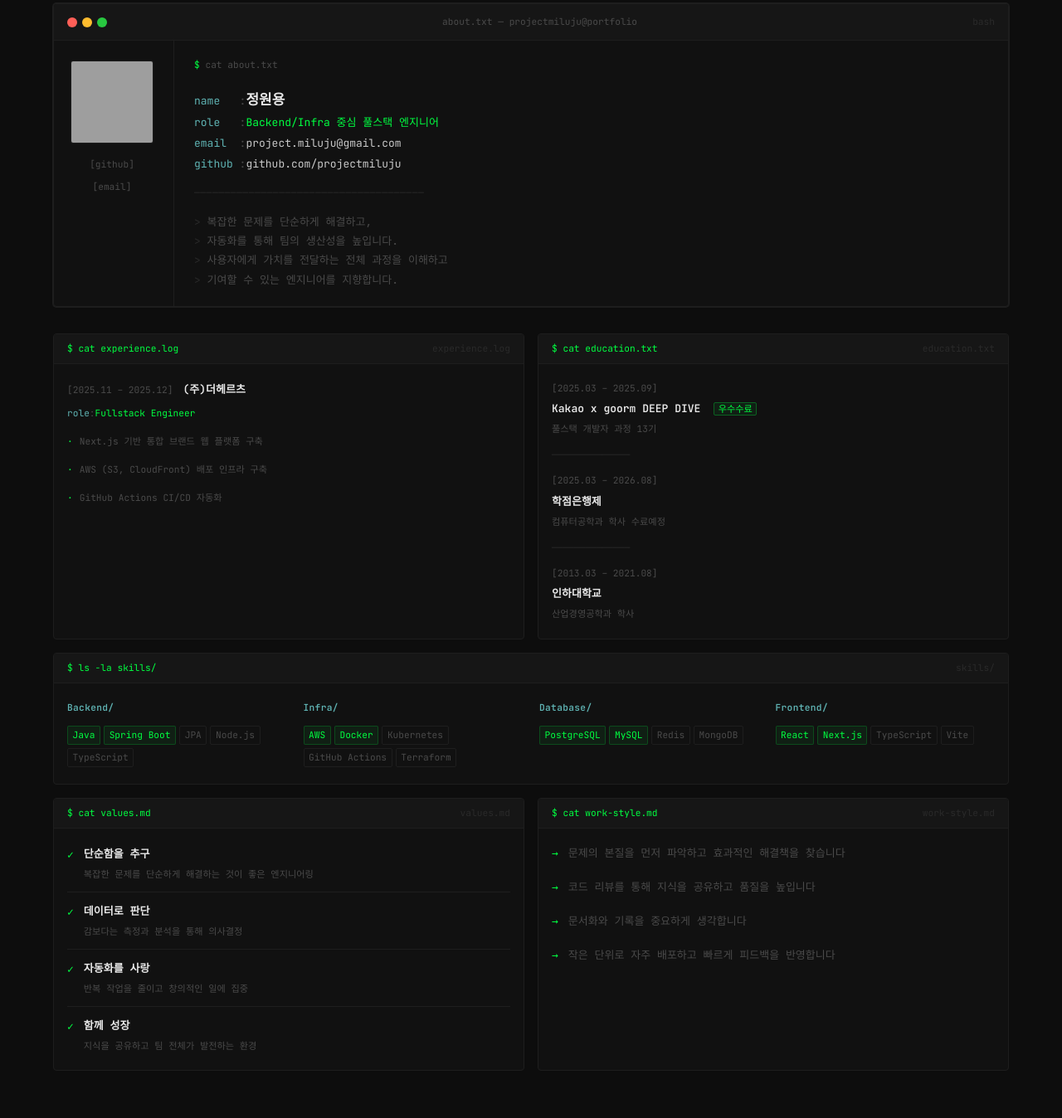
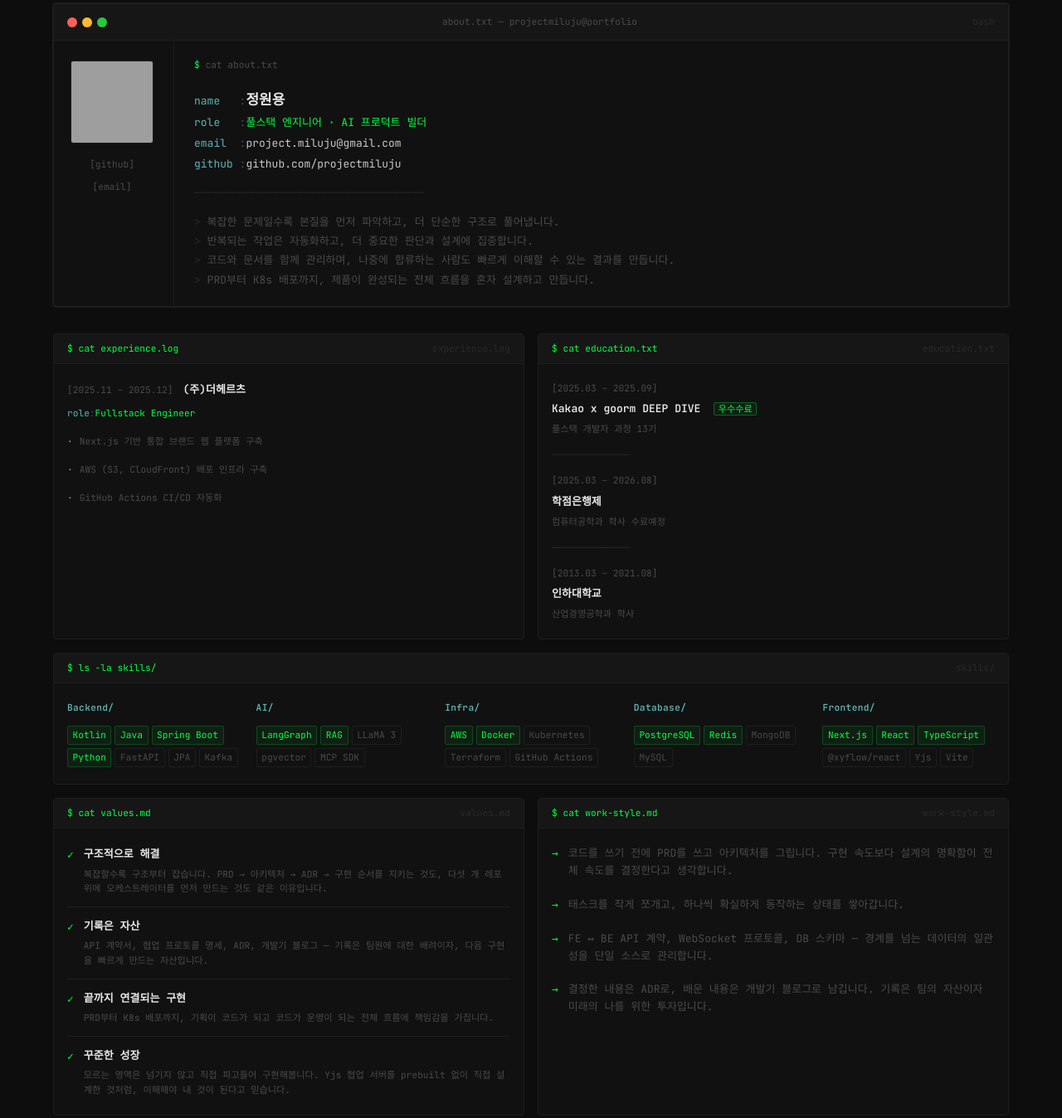
Before and after one commit to projectmiluju/projectmiluju.github.io, an Astro site: page /about in a window 1280 px wide. Shown: the part 140-1488 px from the top of the page at 83% size. Built offline with nearby package versions, Linux system fonts and the light colour scheme; Astro itself is replaced by a stand-in of ours; grey boxes are pictures that could not be loaded.

Commit message:
프로필 페이지 업데이트: 소개 및 기술 스택 개선, 자동화 및 기록의 중요성 강조

```diff
--- a/src/pages/about.astro
+++ b/src/pages/about.astro
@@ -5,7 +5,7 @@ import { siteConfig } from '../config/site';
 
 <BaseLayout
   title="About"
-  description="백엔드/인프라 중심의 풀스택 엔지니어. 신뢰성, 성능, 자동화를 추구합니다."
+  description="백엔드/인프라에 뿌리를 두고, AI 통합부터 프론트엔드까지 혼자 설계하는 풀스택 엔지니어."
 >
   <div class="about-page">
     <div class="container">
@@ -60,7 +60,7 @@ import { siteConfig } from '../config/site';
                 <div class="info-row">
                   <span class="field-key">role   </span>
                   <span class="field-sep">: </span>
-                  <span class="field-val field-accent">Backend/Infra 중심 풀스택 엔지니어</span>
+                  <span class="field-val field-accent">풀스택 엔지니어 · AI 프로덕트 빌더</span>
                 </div>
                 <div class="info-row">
                   <span class="field-key">email  </span>
@@ -74,10 +74,10 @@ import { siteConfig } from '../config/site';
                 </div>
                 <div class="info-divider">──────────────────────────────────────</div>
                 <div class="info-bio">
-                  <p><span class="bio-prefix">&gt; </span>복잡한 문제를 단순하게 해결하고,</p>
-                  <p><span class="bio-prefix">&gt; </span>자동화를 통해 팀의 생산성을 높입니다.</p>
-                  <p><span class="bio-prefix">&gt; </span>사용자에게 가치를 전달하는 전체 과정을 이해하고</p>
-                  <p><span class="bio-prefix">&gt; </span>기여할 수 있는 엔지니어를 지향합니다.</p>
+                  <p><span class="bio-prefix">&gt; </span>복잡한 문제일수록 본질을 먼저 파악하고, 더 단순한 구조로 풀어냅니다.</p>
+                  <p><span class="bio-prefix">&gt; </span>반복되는 작업은 자동화하고, 더 중요한 판단과 설계에 집중합니다.</p>
+                  <p><span class="bio-prefix">&gt; </span>코드와 문서를 함께 관리하며, 나중에 합류하는 사람도 빠르게 이해할 수 있는 결과를 만듭니다.</p>
+                  <p><span class="bio-prefix">&gt; </span>PRD부터 K8s 배포까지, 제품이 완성되는 전체 흐름을 혼자 설계하고 만듭니다.</p>
                 </div>
               </div>
             </div>
@@ -151,11 +151,23 @@ import { siteConfig } from '../config/site';
             <div class="skill-group">
               <div class="skill-group-name">Backend/</div>
               <div class="skill-tags">
+                <span class="skill-tag skill-primary">Kotlin</span>
                 <span class="skill-tag skill-primary">Java</span>
                 <span class="skill-tag skill-primary">Spring Boot</span>
+                <span class="skill-tag skill-primary">Python</span>
+                <span class="skill-tag">FastAPI</span>
                 <span class="skill-tag">JPA</span>
-                <span class="skill-tag">Node.js</span>
-                <span class="skill-tag">TypeScript</span>
+                <span class="skill-tag">Kafka</span>
+              </div>
+            </div>
+            <div class="skill-group">
+              <div class="skill-group-name">AI/</div>
+              <div class="skill-tags">
+                <span class="skill-tag skill-primary">LangGraph</span>
+                <span class="skill-tag skill-primary">RAG</span>
+                <span class="skill-tag">LLaMA 3</span>
+                <span class="skill-tag">pgvector</span>
+                <span class="skill-tag">MCP SDK</span>
               </div>
             </div>
             <div class="skill-group">
@@ -164,25 +176,27 @@ import { siteConfig } from '../config/site';
                 <span class="skill-tag skill-primary">AWS</span>
                 <span class="skill-tag skill-primary">Docker</span>
                 <span class="skill-tag">Kubernetes</span>
+                <span class="skill-tag">Terraform</span>
                 <span class="skill-tag">GitHub Actions</span>
-                <span class="skill-tag">Terraform</span>
               </div>
             </div>
             <div class="skill-group">
               <div class="skill-group-name">Database/</div>
               <div class="skill-tags">
                 <span class="skill-tag skill-primary">PostgreSQL</span>
-                <span class="skill-tag skill-primary">MySQL</span>
-                <span class="skill-tag">Redis</span>
+                <span class="skill-tag skill-primary">Redis</span>
                 <span class="skill-tag">MongoDB</span>
+                <span class="skill-tag">MySQL</span>
               </div>
             </div>
             <div class="skill-group">
               <div class="skill-group-name">Frontend/</div>
               <div class="skill-tags">
+                <span class="skill-tag skill-primary">Next.js</span>
                 <span class="skill-tag skill-primary">React</span>
-                <span class="skill-tag skill-primary">Next.js</span>
-                <span class="skill-tag">TypeScript</span>
+                <span class="skill-tag skill-primary">TypeScript</span>
+                <span class="skill-tag">@xyflow/react</span>
+                <span class="skill-tag">Yjs</span>
                 <span class="skill-tag">Vite</span>
               </div>
             </div>
@@ -200,29 +214,29 @@ import { siteConfig } from '../config/site';
               <div class="value-row">
                 <span class="val-check">✓</span>
                 <div class="val-content">
-                  <span class="val-title">단순함을 추구</span>
-                  <span class="val-desc">복잡한 문제를 단순하게 해결하는 것이 좋은 엔지니어링</span>
+                  <span class="val-title">구조적으로 해결</span>
+                  <span class="val-desc">복잡할수록 구조부터 잡습니다. PRD → 아키텍처 → ADR → 구현 순서를 지키는 것도, 다섯 개 레포 위에 오케스트레이터를 먼저 만드는 것도 같은 이유입니다.</span>
                 </div>
               </div>
               <div class="value-row">
                 <span class="val-check">✓</span>
                 <div class="val-content">
-                  <span class="val-title">데이터로 판단</span>
-                  <span class="val-desc">감보다는 측정과 분석을 통해 의사결정</span>
+                  <span class="val-title">기록은 자산</span>
+                  <span class="val-desc">API 계약서, 협업 프로토콜 명세, ADR, 개발기 블로그 — 기록은 팀원에 대한 배려이자, 다음 구현을 빠르게 만드는 자산입니다.</span>
                 </div>
               </div>
               <div class="value-row">
                 <span class="val-check">✓</span>
                 <div class="val-content">
-                  <span class="val-title">자동화를 사랑</span>
-                  <span class="val-desc">반복 작업을 줄이고 창의적인 일에 집중</span>
+                  <span class="val-title">끝까지 연결되는 구현</span>
+                  <span class="val-desc">PRD부터 K8s 배포까지, 기획이 코드가 되고 코드가 운영이 되는 전체 흐름에 책임감을 가집니다.</span>
                 </div>
               </div>
               <div class="value-row">
                 <span class="val-check">✓</span>
                 <div class="val-content">
-                  <span class="val-title">함께 성장</span>
-                  <span class="val-desc">지식을 공유하고 팀 전체가 발전하는 환경</span>
+                  <span class="val-title">꾸준한 성장</span>
+                  <span class="val-desc">모르는 영역은 넘기지 않고 직접 파고들어 구현해봅니다. Yjs 협업 서버를 prebuilt 없이 직접 설계한 것처럼, 이해해야 내 것이 된다고 믿습니다.</span>
                 </div>
               </div>
             </div>
@@ -237,10 +251,10 @@ import { siteConfig } from '../config/site';
           </div>
           <div class="card-body">
             <ul class="work-list">
-              <li><span class="li-arrow">→</span> 문제의 본질을 먼저 파악하고 효과적인 해결책을 찾습니다</li>
-              <li><span class="li-arrow">→</span> 코드 리뷰를 통해 지식을 공유하고 품질을 높입니다</li>
-              <li><span class="li-arrow">→</span> 문서화와 기록을 중요하게 생각합니다</li>
-              <li><span class="li-arrow">→</span> 작은 단위로 자주 배포하고 빠르게 피드백을 반영합니다</li>
+              <li><span class="li-arrow">→</span> 코드를 쓰기 전에 PRD를 쓰고 아키텍처를 그립니다. 구현 속도보다 설계의 명확함이 전체 속도를 결정한다고 생각합니다.</li>
+              <li><span class="li-arrow">→</span> 태스크를 작게 쪼개고, 하나씩 확실하게 동작하는 상태를 쌓아갑니다.</li>
+              <li><span class="li-arrow">→</span> FE ↔ BE API 계약, WebSocket 프로토콜, DB 스키마 — 경계를 넘는 데이터의 일관성을 단일 소스로 관리합니다.</li>
+              <li><span class="li-arrow">→</span> 결정한 내용은 ADR로, 배운 내용은 개발기 블로그로 남깁니다. 기록은 팀의 자산이자 미래의 나를 위한 투자입니다.</li>
             </ul>
           </div>
         </div>
@@ -602,7 +616,7 @@ import { siteConfig } from '../config/site';
   /* Skills */
   .skills-body {
     display: grid;
-    grid-template-columns: repeat(4, 1fr);
+    grid-template-columns: repeat(5, 1fr);
     gap: var(--space-5);
   }
 
@@ -712,6 +726,12 @@ import { siteConfig } from '../config/site';
   }
 
   /* ── Responsive ── */
+  @media (max-width: 1100px) {
+    .skills-body {
+      grid-template-columns: repeat(3, 1fr);
+    }
+  }
+
   @media (max-width: 900px) {
     .skills-body {
       grid-template-columns: repeat(2, 1fr);
```
